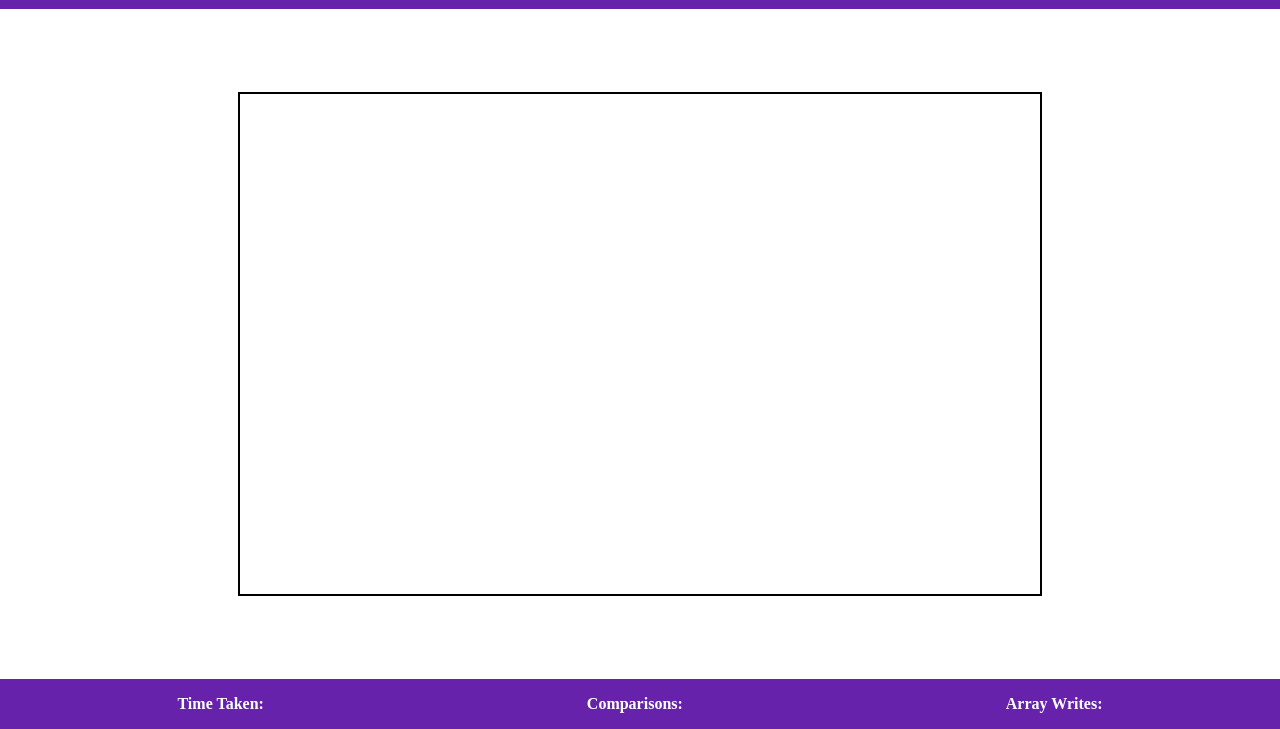
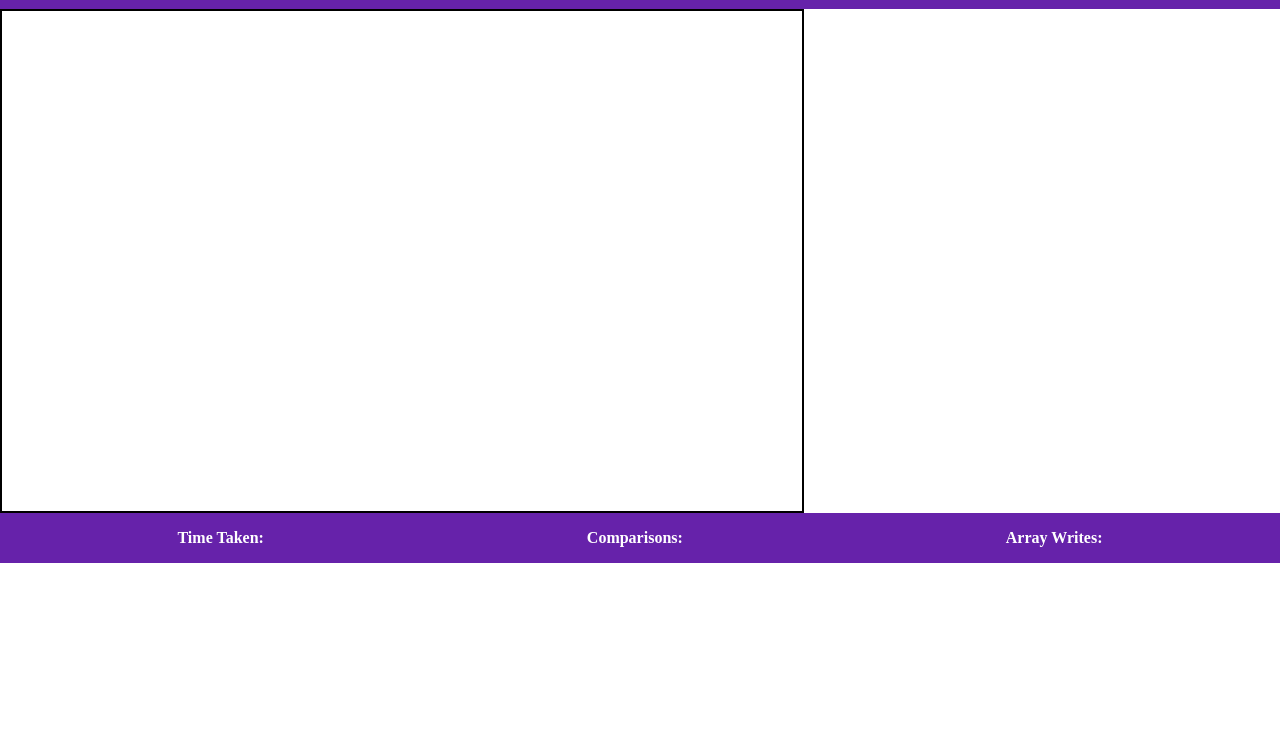
Before and after one commit to AurumKitsune/Sorting-Visualizer, a plain HTML site: page index.html in a window 1280 px wide. Shown: the part 71-800 px from the top of the page. Drawn offline with Linux system fonts and the light colour scheme.

Commit message:
change array-displays parent class

```diff
--- a/index.html
+++ b/index.html
@@ -27,7 +27,7 @@
 				<button class="start-sort">Start Sorting</button>
 			</div>
 		</div>
-		<div class="section center">
+		<div class="section">
 			<div class="array-display"></div>
 		</div>
 		<footer>
```
